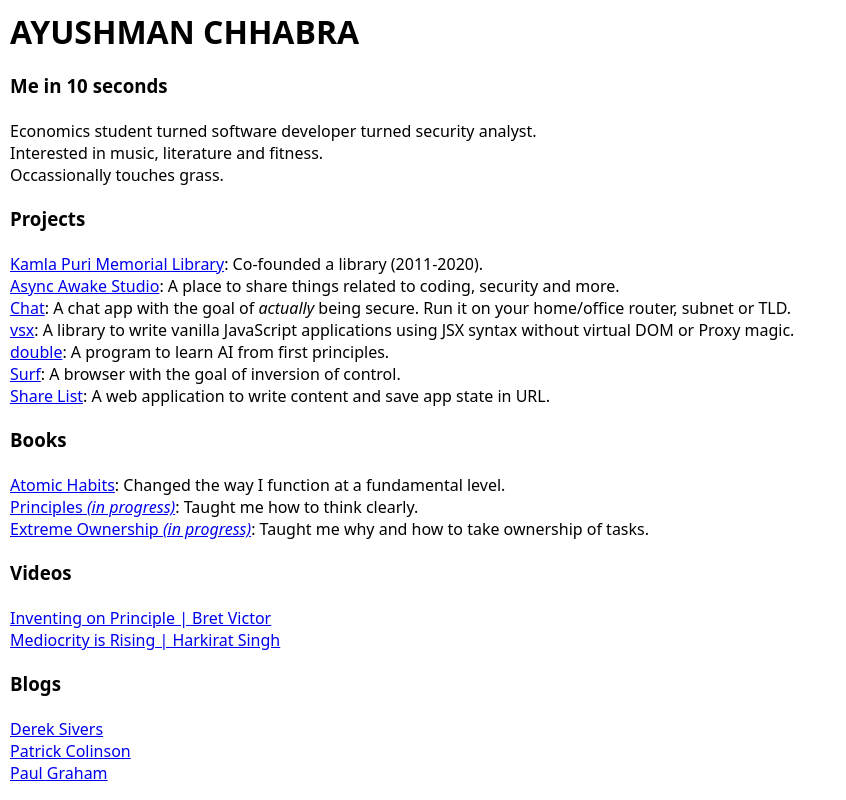
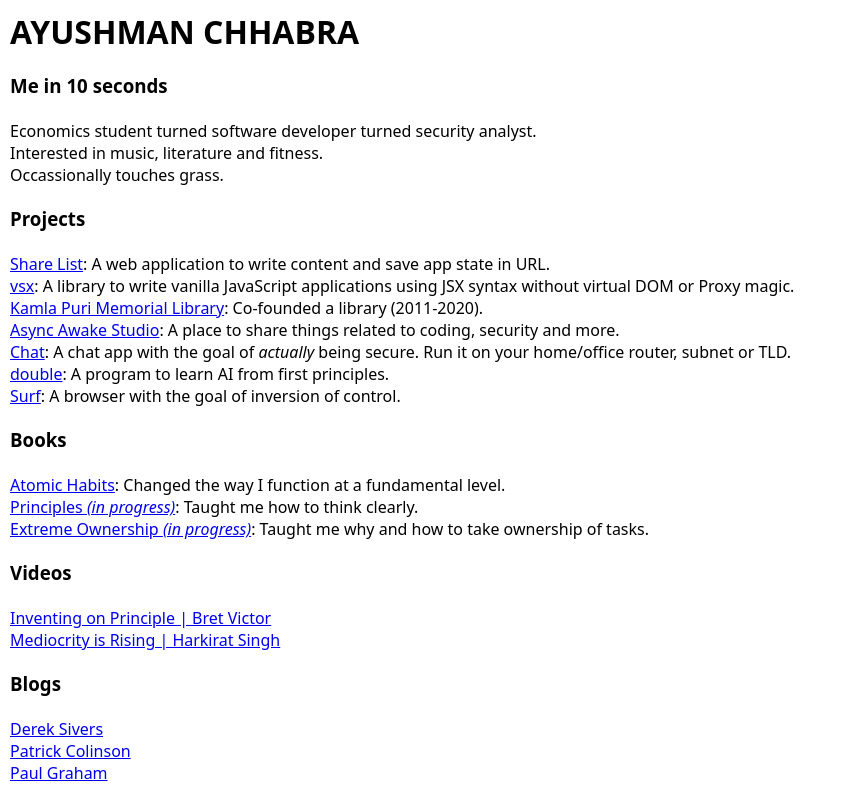
Before and after one commit to tharatau/site, a React (Vite) app: page / in a window 1280 px wide. Shown: the whole page, without its empty margins (0-846 px from the left). Built offline with nearby package versions, Linux system fonts and the light colour scheme.

Commit message:
chore: reorder projects

```diff
--- a/src/App.tsx
+++ b/src/App.tsx
@@ -12,13 +12,13 @@
 
       <section style={{ paddingTop: 20 }}>
         <h3>Projects</h3><br />
+        <p><a href="https://sharelist.xyz" rel="noopener noreferrer" target="_blank">Share List</a>: A web application to write content and save app state in URL.</p>
+        <p><a href="https://github.com/ayushmanchhabra/vsx" rel="noopener noreferrer" target="_blank">vsx</a>: A library to write vanilla JavaScript applications using JSX syntax without virtual DOM or Proxy magic.</p>
         <p><a href="https://github.com/ayushmanchhabra/kpmlibrary.com" rel="noopener noreferrer" target="_blank">Kamla Puri Memorial Library</a>: Co-founded a library (2011-2020).</p>
         <p><a href="https://github.com/ayushmanchhabra/asyncawake.studio" rel="noopener noreferrer" target="_blank">Async Awake Studio</a>: A place to share things related to coding, security and more.</p>
         <p><a href="https://github.com/ayushmanchhabra/chat" rel="noopener noreferrer" target="_blank">Chat</a>: A chat app with the goal of <i>actually</i> being secure. Run it on your home/office router, subnet or TLD.</p>
-        <p><a href="https://github.com/ayushmanchhabra/vsx" rel="noopener noreferrer" target="_blank">vsx</a>: A library to write vanilla JavaScript applications using JSX syntax without virtual DOM or Proxy magic.</p>
         <p><a href="https://github.com/ayushmanchhabra/double" rel="noopener noreferrer" target="_blank">double</a>: A program to learn AI from first principles.</p>
         <p><a href="https://github.com/ayushmanchhabra/surf" rel="noopener noreferrer" target="_blank">Surf</a>: A browser with the goal of inversion of control.</p>
-        <p><a href="https://github.com/ayushmanchhabra/sharelist.xyz" rel="noopener noreferrer" target="_blank">Share List</a>: A web application to write content and save app state in URL.</p>
       </section>
 
       <section style={{ paddingTop: 20 }}>
```
